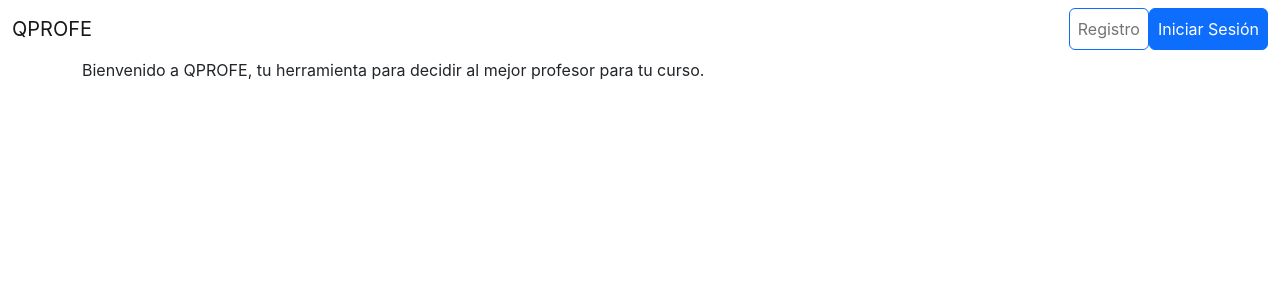
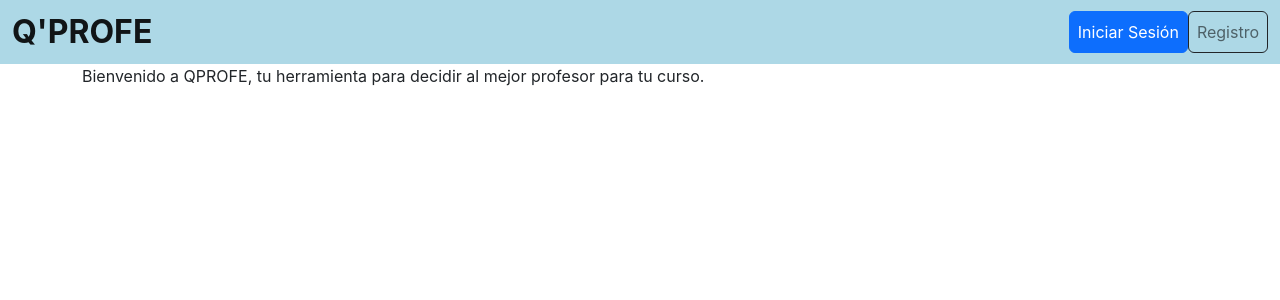
Before and after one commit to fmdd00/qprofe-web, a React (Create React App) app: page / in a window 1280 px wide. Shown: the top 300 px of the page. Built offline with nearby package versions, Linux system fonts and the light colour scheme.

Commit message:
instalado fontawesome para los iconos

```diff
--- a/package.json
+++ b/package.json
@@ -3,6 +3,10 @@
   "version": "0.1.0",
   "private": true,
   "dependencies": {
+    "@fortawesome/fontawesome-svg-core": "^6.4.0",
+    "@fortawesome/free-regular-svg-icons": "^6.4.0",
+    "@fortawesome/free-solid-svg-icons": "^6.4.0",
+    "@fortawesome/react-fontawesome": "^0.2.0",
     "@testing-library/jest-dom": "^5.16.5",
     "@testing-library/react": "^13.4.0",
     "@testing-library/user-event": "^13.5.0",
--- a/public/index.html
+++ b/public/index.html
@@ -17,6 +17,7 @@
     <link rel="manifest" href="%PUBLIC_URL%/manifest.json" />
     <link rel="stylesheet" href="https://cdn.jsdelivr.net/npm/bootstrap@5.2.3/dist/css/bootstrap.min.css"
       integrity="sha384-rbsA2VBKQhggwzxH7pPCaAqO46MgnOM80zW1RWuH61DGLwZJEdK2Kadq2F9CUG65" crossorigin="anonymous" />
+
     <!--
       Notice the use of %PUBLIC_URL% in the tags above.
       It will be replaced with the URL of the `public` folder during the build.
@@ -26,7 +27,8 @@
       work correctly both with client-side routing and a non-root public URL.
       Learn how to configure a non-root public URL by running `npm run build`.
     -->
-    <title>React App</title>
+
+    <title>QPROFE</title>
   </head>
   <body>
     <noscript>You need to enable JavaScript to run this app.</noscript>
--- a/src/components/Navbar.js
+++ b/src/components/Navbar.js
@@ -3,18 +3,19 @@ import { Link } from 'react-router-dom';
 function Navbar() {
     return (
         <div>
-            <nav className="navbar navbar-expand-lg bg-body-tertiary">
+            <nav className="navbar navbar-expand-lg bg-body-tertiary" style={{ backgroundColor:'lightblue' }}>
                 <div className="container-fluid">
                     <div>
-                        <Link to="/" className='navbar-brand' >QPROFE</Link>
+                        <Link to="/" className='navbar-brand fs-2 fw-bold' >Q'PROFE</Link>
                     </div>
                     <div>
                         <ul className="navbar-nav">
+
                             <li className="nav-item">
-                                <Link to="/registro" className='nav-link btn btn-outline-primary'>Registro</Link>
+                                <Link to="/login" className='nav-link btn btn-primary' style={{ color:'white' }}>Iniciar Sesión</Link>
                             </li>
                             <li className="nav-item">
-                                <Link to="/login" className='nav-link btn btn-primary' style={{ color:'white' }}>Iniciar Sesión</Link>
+                                <Link to="/registro" className='nav-link btn btn-outline-dark'>Registro</Link>
                             </li>
                         </ul>
                     </div>
```
Also changed, not shown: 1 other file (tests, documents, lock files or other folders).
